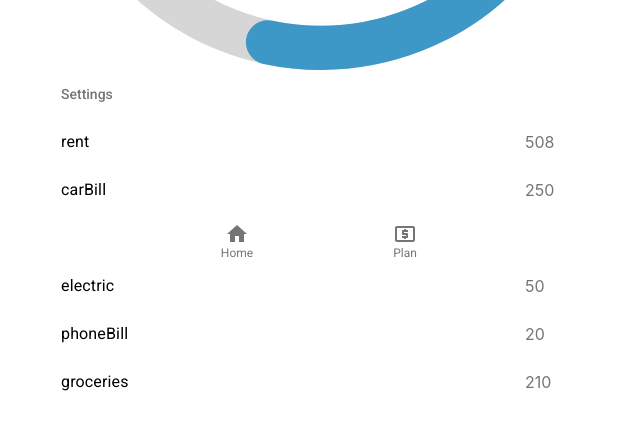
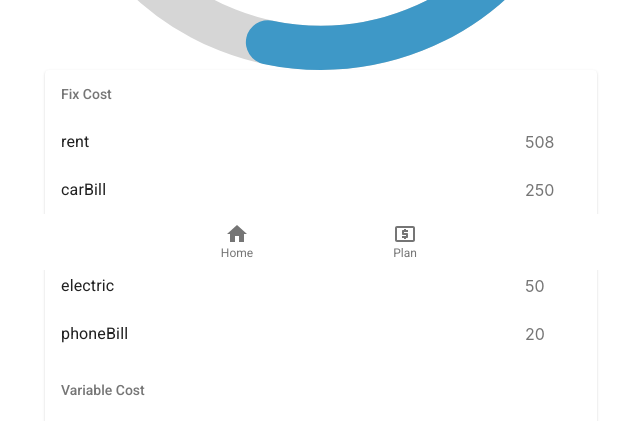
Before and after one commit to duongnhatduy/junction2019, a React (Create React App) app: page / in a window 1280 px wide. Shown: the part 530-951 px from the top of the page, without its empty margins (319-959 px from the left). Built offline with nearby package versions, Linux system fonts and the light colour scheme.

Commit message:
working list

```diff
--- a/src/feature/Overview/CostList.jsx
+++ b/src/feature/Overview/CostList.jsx
@@ -4,28 +4,30 @@ import {
   ListSubheader,
   ListItem,
   ListItemIcon,
-  ListItemText
+  ListItemText,
+  Card
 } from '@material-ui/core';
 
 export const CostList = ({ series }) => {
   const { fixCost, variableCost } = aggregateTotalCost(series);
   return (
-    <List subheader={<ListSubheader>Settings</ListSubheader>}>
-      {Object.entries(fixCost).map(([key, value]) => (
-        <ListItem key={key}>
-          <ListItemText id={key} primary={key} />
-          <ListItemIcon>{value}</ListItemIcon>
-        </ListItem>
-      ))}
-      {Object.entries(variableCost).map(([key, value]) => (
-        <ListItem key={key}>
-          <ListItemText id={key} primary={key} />
-          <ListItemIcon>{value}</ListItemIcon>
-        </ListItem>
-      ))}
-    </List>
+    <Card>
+      <GroupedList header="Fix Cost" costMap={fixCost} />
+      <GroupedList header="Variable Cost" costMap={variableCost} />
+    </Card>
   );
 };
+
+const GroupedList = ({ header, costMap }) => (
+  <List subheader={<ListSubheader>{header}</ListSubheader>}>
+    {Object.entries(costMap).map(([key, value]) => (
+      <ListItem key={key}>
+        <ListItemText id={key} primary={key} />
+        <ListItemIcon>{value}</ListItemIcon>
+      </ListItem>
+    ))}
+  </List>
+);
 
 function aggregateTotalCost(series) {
   return series.reduce(
```
